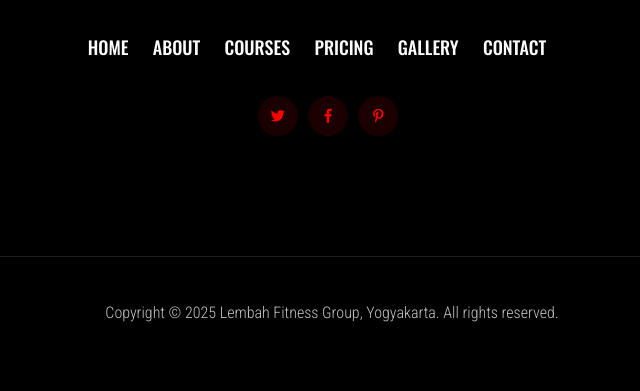
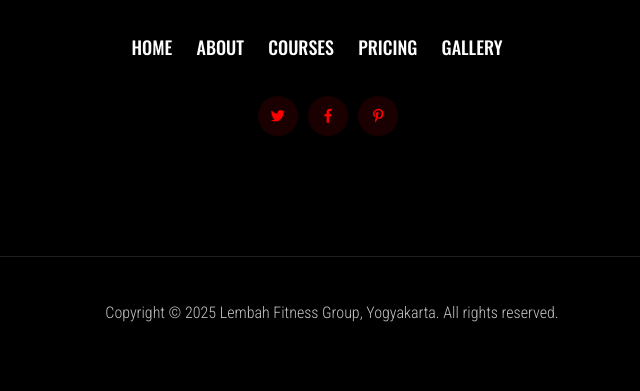
Before and after one commit to nihlah-bip/Proyek_Apsi, a Flask app: page /about in a window 1280 px wide. Shown: the part 4025-4416 px from the top of the page, without its empty margins (308-948 px from the left). Run offline with Flask 3, Linux system fonts and the light colour scheme; a user stored in the database is signed in; data comes from the database, SQL or seed files in the repository; some libraries are stand-ins or nearby versions.

Commit message:
UI: remove Contact link from public footer

```diff
--- a/templates/public/base.html
+++ b/templates/public/base.html
@@ -116,7 +116,7 @@
                               <li><a href="{{ url_for('courses') }}">Courses</a></li>
                               <li><a href="{{ url_for('pricing') }}">Pricing</a></li>
                               <li><a href="{{ url_for('gallery') }}">Gallery</a></li>
-                              <li><a href="{{ url_for('contact') }}">Contact</a></li>
+                              {# Contact link removed per request #}
                             </ul>
                           </nav>
                         </div>
```
